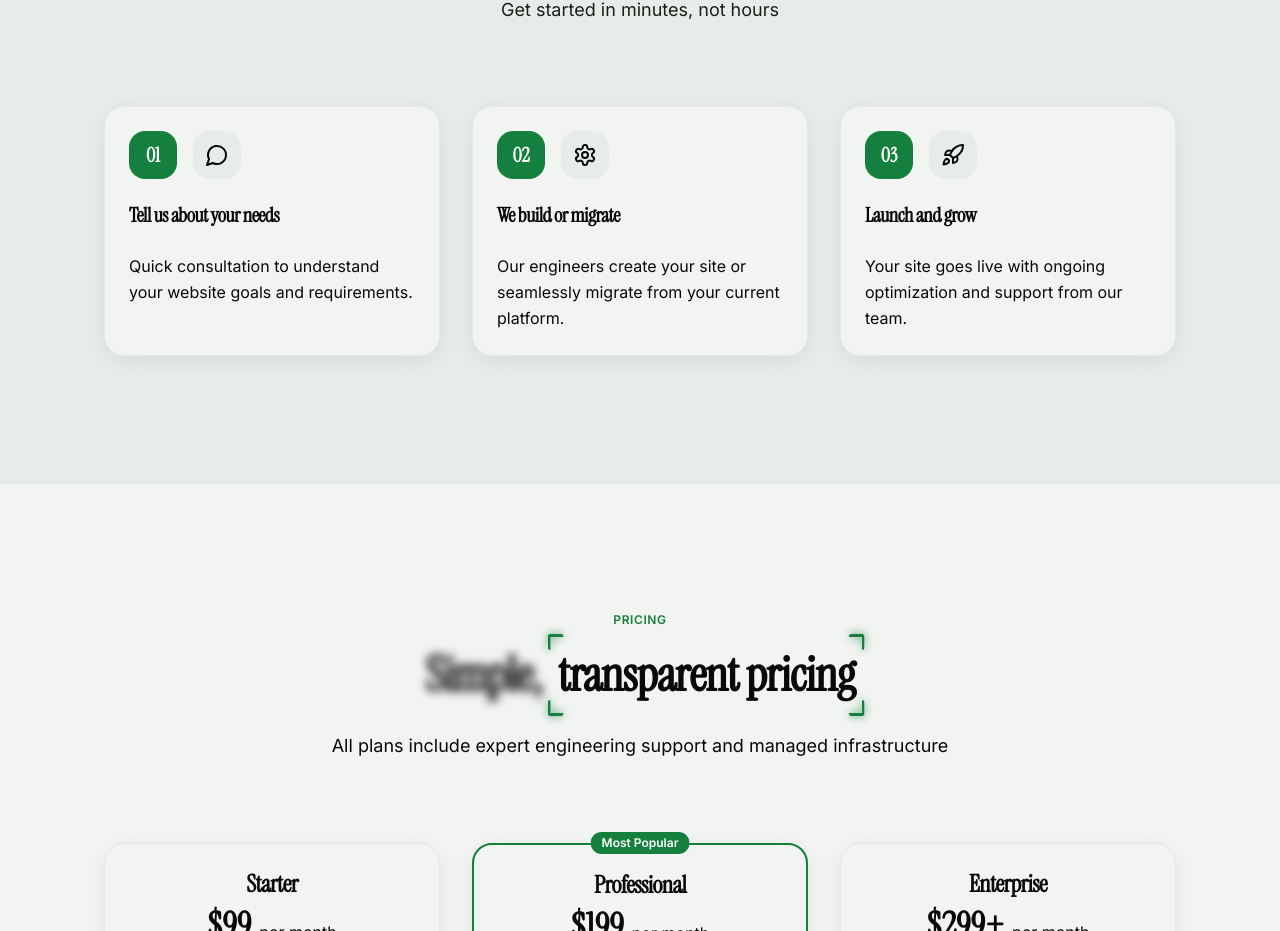
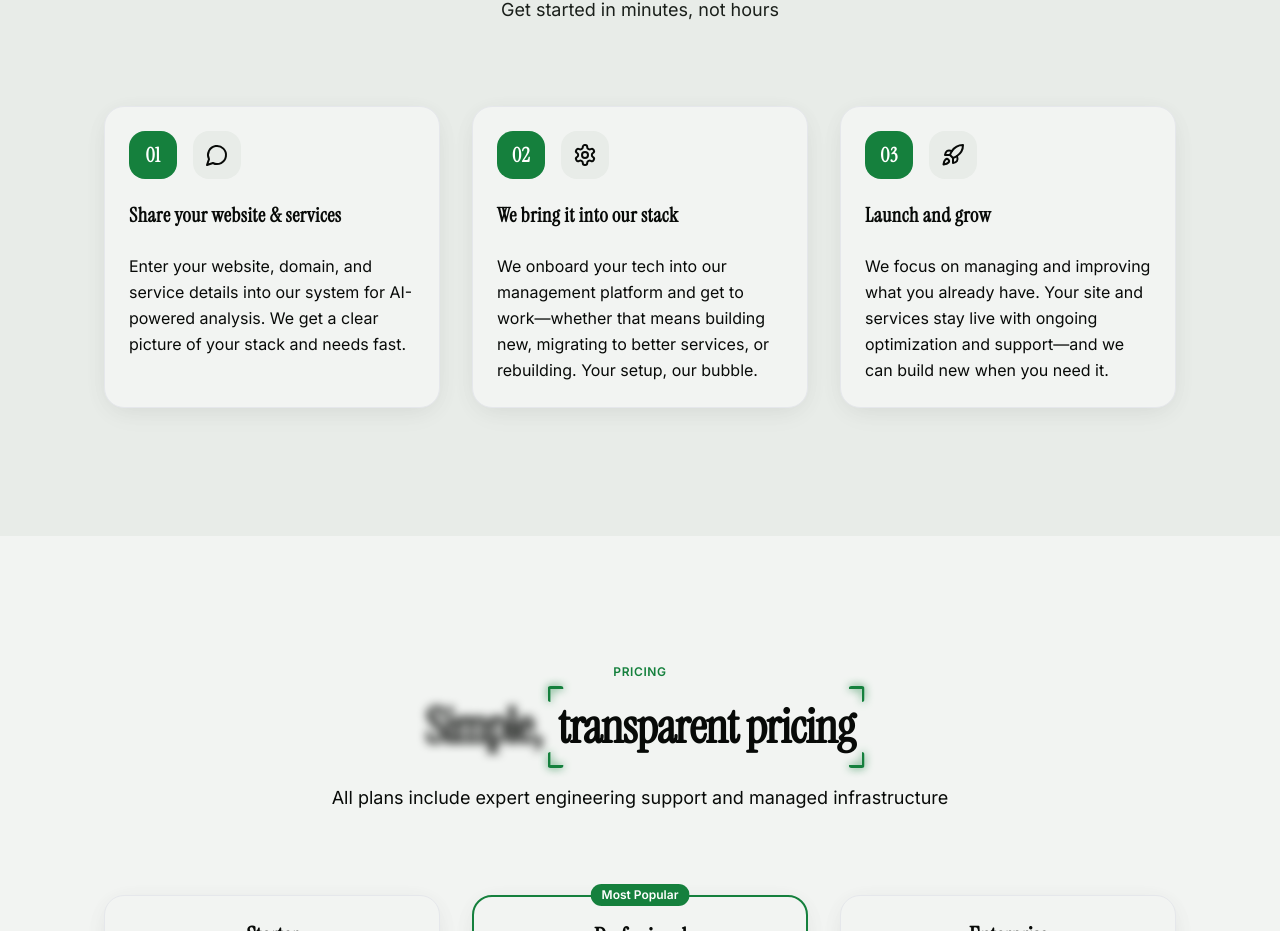
Before and after one commit to dfalt0/website-agency, a Next.js app: page / in a window 1280 px wide. Shown: the part 4638-5569 px from the top of the page. Built offline with nearby package versions, Linux system fonts and the light colour scheme.

Commit message:
Update Process.tsx

```diff
--- a/components/sections/Process.tsx
+++ b/components/sections/Process.tsx
@@ -8,20 +8,20 @@ import { ScrambleHeading } from "@/components/ui/ScrambleHeading";
 const steps = [
   {
     number: "01",
-    title: "Tell us about your needs",
-    description: "Quick consultation to understand your website goals and requirements.",
+    title: "Share your website & services",
+    description: "Enter your website, domain, and service details into our system for AI-powered analysis. We get a clear picture of your stack and needs fast.",
     icon: Icons.MessageCircle,
   },
   {
     number: "02",
-    title: "We build or migrate",
-    description: "Our engineers create your site or seamlessly migrate from your current platform.",
+    title: "We bring it into our stack",
+    description: "We onboard your tech into our management platform and get to work—whether that means building new, migrating to better services, or rebuilding. Your setup, our bubble.",
     icon: Icons.Settings,
   },
   {
     number: "03",
     title: "Launch and grow",
-    description: "Your site goes live with ongoing optimization and support from our team.",
+    description: "We focus on managing and improving what you already have. Your site and services stay live with ongoing optimization and support—and we can build new when you need it.",
     icon: Icons.Rocket,
   },
 ];
@@ -60,14 +60,14 @@ export default function Process() {
               >
                 <CardHeader>
                   <div className="mb-4 flex items-center gap-4">
-                    <div className="font-heading flex h-12 w-12 items-center justify-center rounded-[var(--radius)] bg-primary text-xl font-semibold text-primary-foreground">
+                    <div className="font-heading flex h-12 w-12 items-center justify-center rounded-[var(--radius)] bg-primary text-xl font-semibold tracking-wide text-primary-foreground">
                       {step.number}
                     </div>
                     <div className="flex h-12 w-12 items-center justify-center rounded-[var(--radius)] bg-surface-muted text-foreground">
                       <Icon className="h-6 w-6" />
                     </div>
                   </div>
-                  <CardTitle className="text-xl">{step.title}</CardTitle>
+                  <CardTitle className="text-xl font-semibold tracking-wide">{step.title}</CardTitle>
                 </CardHeader>
                 <CardContent>
                   <CardDescription className="text-base leading-relaxed">
```
